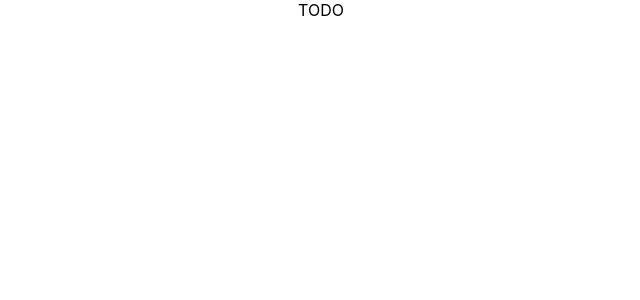
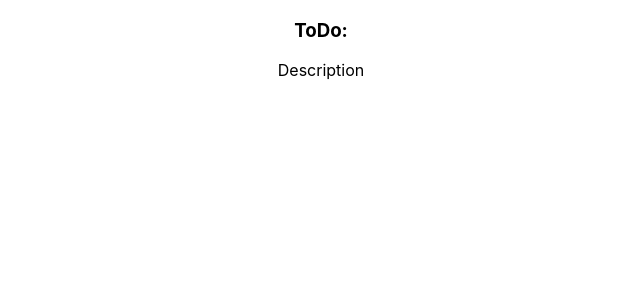
Before and after one commit to mouseProgrammouse/todo, a React (Create React App) app in the folder frontend/todo/: page / in a window 1280 px wide. Shown: the top 300 px of the page, without its empty margins (319-959 px from the left). Built offline with nearby package versions, Linux system fonts and the light colour scheme.

Commit message:
init TaskCard componrnt

```diff
--- a/frontend/todo/src/App.js
+++ b/frontend/todo/src/App.js
@@ -1,11 +1,27 @@
 import React from 'react';
-import logo from './logo.svg';
+import TaskCard from './TaskCard';
 import './App.css';
 
+const data = [
+  {
+      "TimeSt": "2019-09-28T17:12:51.346962-07:00",
+      "description": "Add documentation for each http-method.",
+      "id": "dd8797c8-8af4-4683-ab93-38db1cf408d9",
+      "project": "ToDo API"
+  },
+  {
+      "TimeSt": "2019-09-28T17:12:51.346962-07:00",
+      "description": "Add documentation for each http-method.",
+      "id": "dd8797c8-8af4-4683-ab93-38db1cf408d9",
+      "project": "ToDo API"
+  }
+];
+
 function App() {
+
   return (
     <div className="App">
-    TODO
+      <TaskCard />
     </div>
   );
 }
--- /dev/null
+++ b/frontend/todo/src/TaskCard.js
@@ -0,0 +1,12 @@
+import React from 'react';
+
+const TaskCard = (props) => {
+
+  return (
+    <div className="card">
+      <h3>ToDo:</h3>
+      <p>Description</p>
+    </div>);
+}
+
+export default TaskCard;
```
